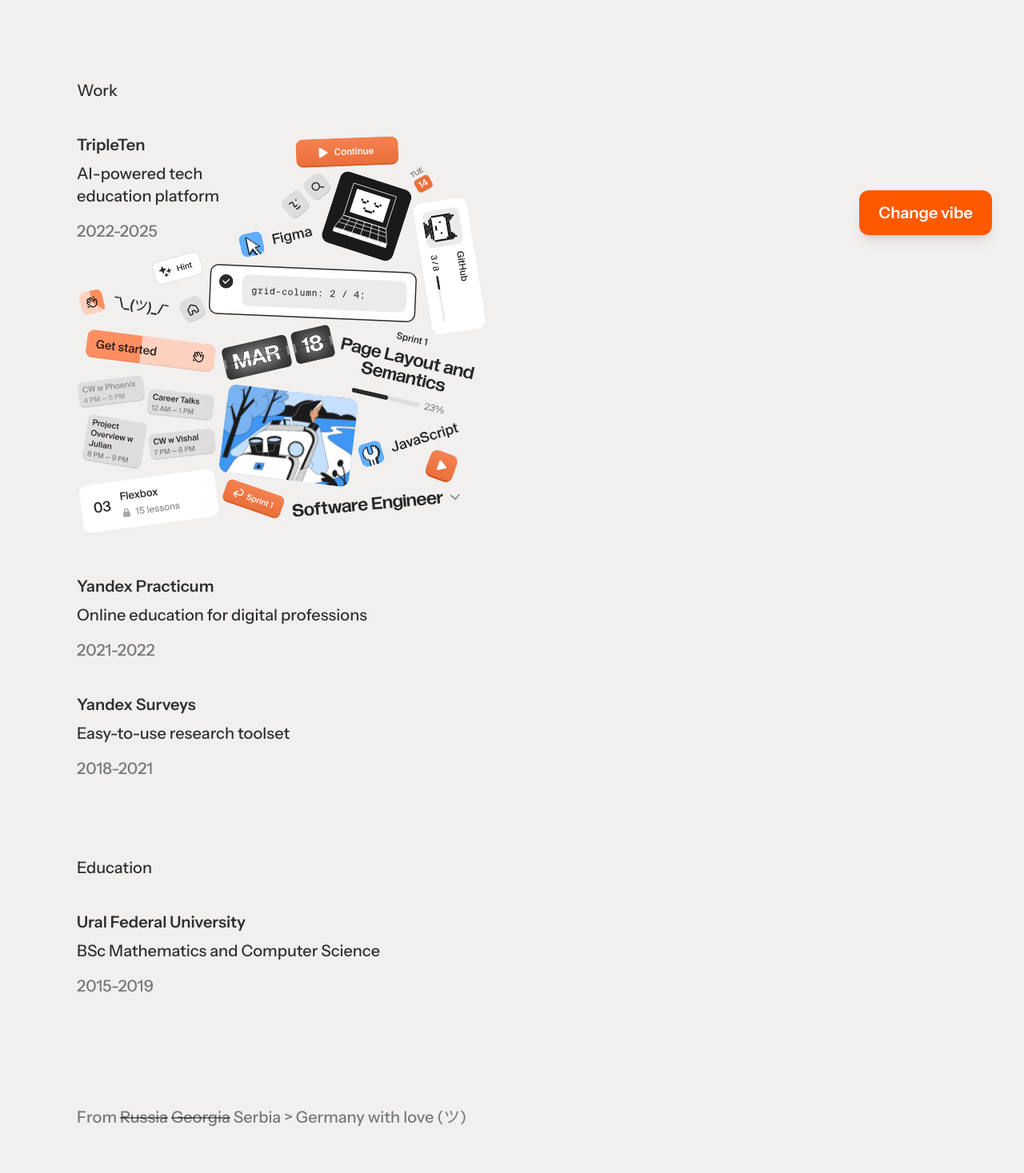
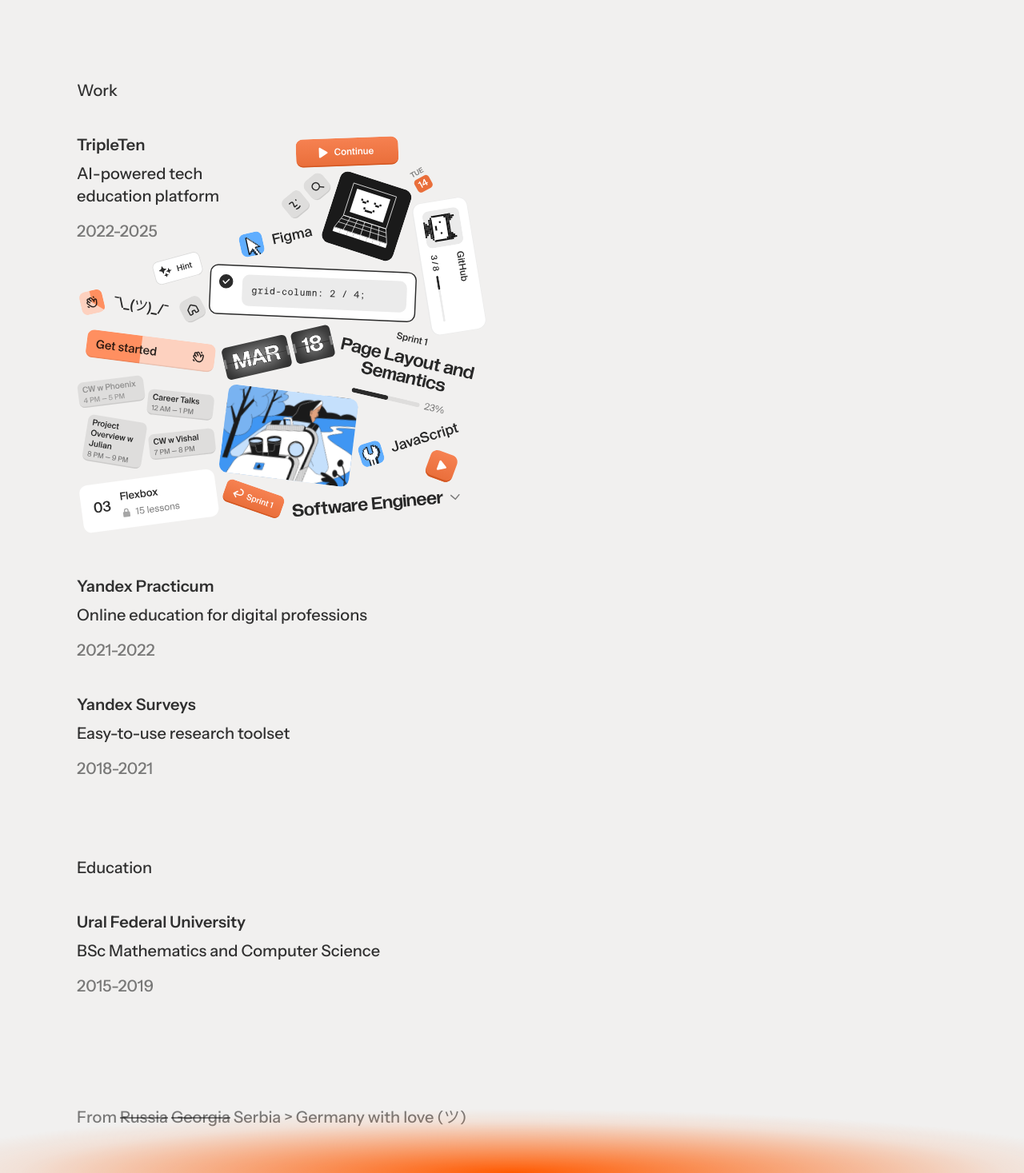
Before and after one commit to tonyfresher/tonyfresher-com, a Next.js app: page / in a window 1280 px wide. Shown: the part 466-1933 px from the top of the page at 80% size. Built offline with nearby package versions, Linux system fonts and the light colour scheme; a web font is replaced by a local one.

Commit message:
Temporary hide vibe selector

```diff
--- a/src/app/layout.tsx
+++ b/src/app/layout.tsx
@@ -84,7 +84,8 @@
                                 <Links />
                             </div>
                         </div>
-                        <VibeSelector className="fixed right-10 bottom-10 max-md:top-4 max-md:right-4 max-md:bottom-auto" />
+                        <div className="from-ring via-ring/10 to-ring/0 pointer-events-none absolute inset-x-0 bottom-0 h-20 bg-radial-[60%_100%_at_50%_100%] from-0% via-80%" />
+                        {/* <VibeSelector className="fixed right-10 bottom-10 max-md:top-4 max-md:right-4 max-md:bottom-auto" /> */}
                     </div>
                 </ThemeProvider>
             </body>
```
